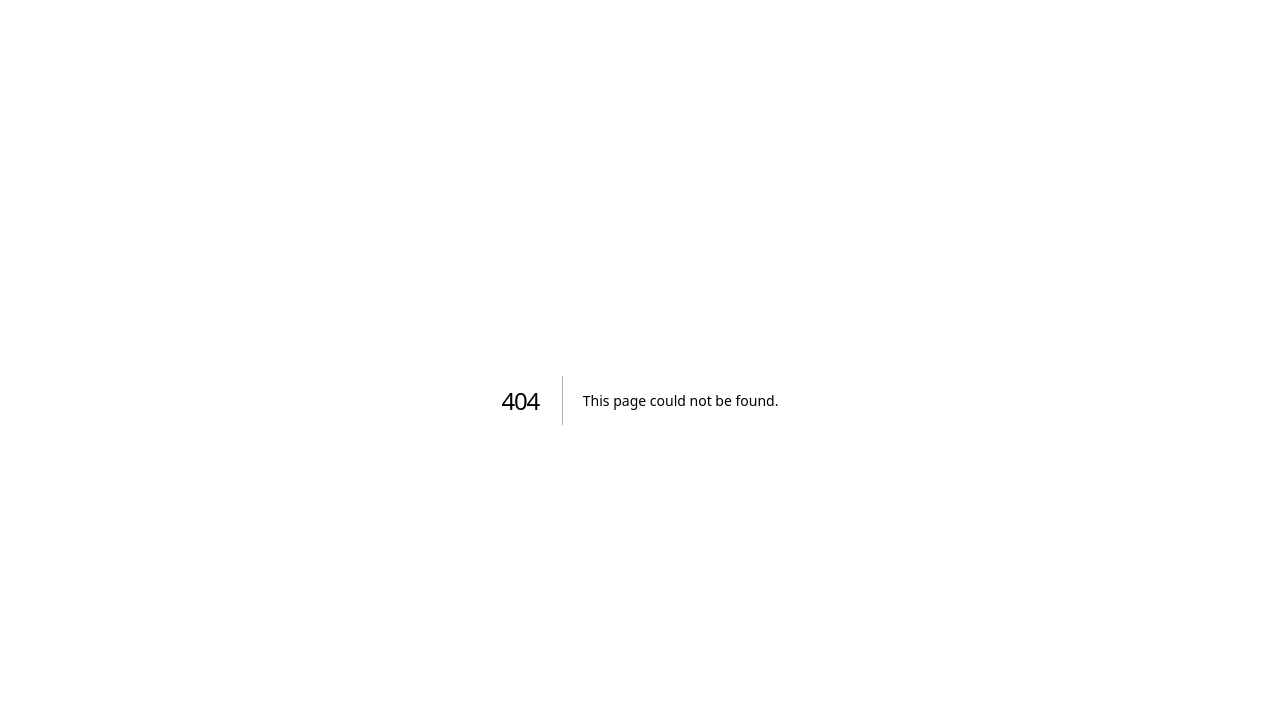
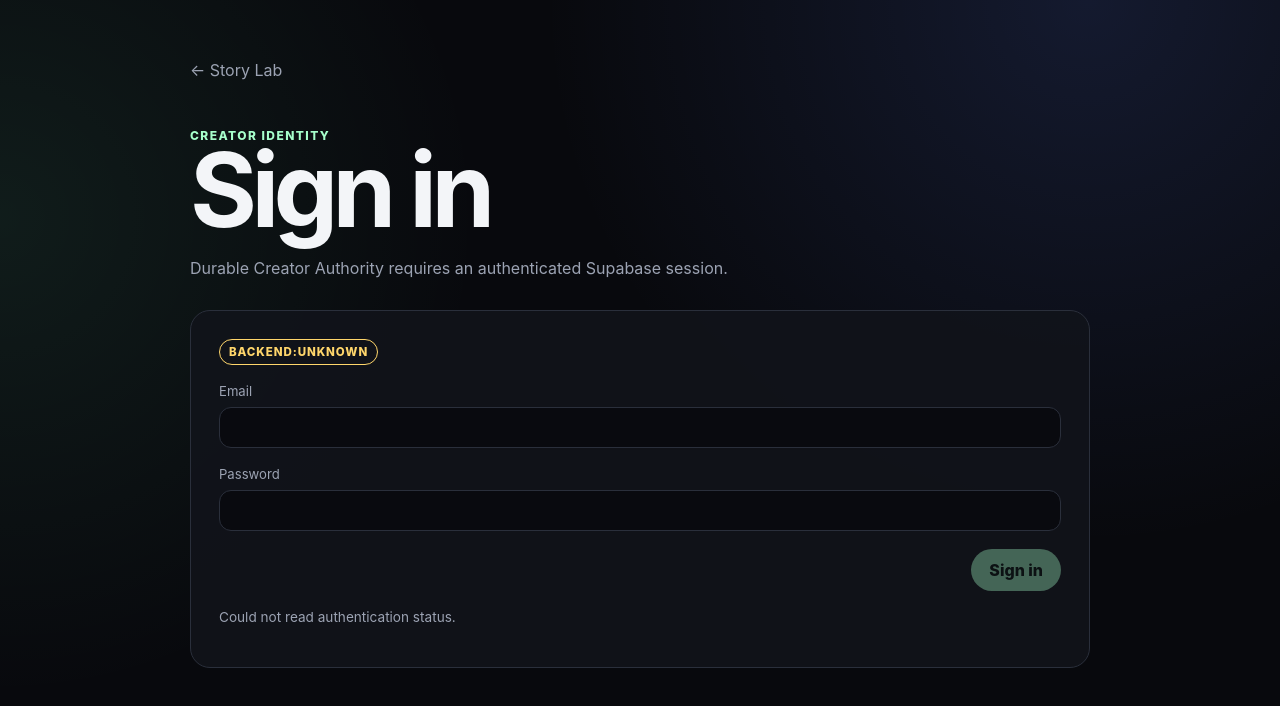
Before and after one commit to tehknesolutions/tehkne-storyforge, a Next.js app in the folder apps/story-lab/: page /login in a window 1280 px wide. Before the commit this address had no page. Shown: the top 706 px of the page. Built offline with nearby package versions, Linux system fonts and the light colour scheme; no server answers.

Commit message:
feat(v0.8): add Creator Authority login screen

```diff
--- /dev/null
+++ b/apps/story-lab/app/login/page.tsx
@@ -0,0 +1,125 @@
+"use client";
+
+import { useEffect, useState } from "react";
+
+export default function LoginPage() {
+  const [backend, setBackend] = useState<"UNKNOWN" | "EPHEMERAL" | "DURABLE">(
+    "UNKNOWN"
+  );
+  const [signupEnabled, setSignupEnabled] = useState(false);
+  const [email, setEmail] = useState("");
+  const [password, setPassword] = useState("");
+  const [message, setMessage] = useState("Checking backend…");
+  const [busy, setBusy] = useState(false);
+
+  useEffect(() => {
+    void fetch("/api/auth/status", { cache: "no-store" })
+      .then((response) => response.json())
+      .then((data) => {
+        setBackend(data.backend ?? "EPHEMERAL");
+        setSignupEnabled(Boolean(data.signupEnabled));
+        setMessage(
+          data.backend === "DURABLE"
+            ? data.authenticated
+              ? "A session is already active."
+              : "Durable authentication is available."
+            : "Supabase is not configured. Story Lab is running in preview mode."
+        );
+      })
+      .catch(() => setMessage("Could not read authentication status."));
+  }, []);
+
+  async function submit(mode: "sign-in" | "sign-up") {
+    setBusy(true);
+    setMessage(mode === "sign-in" ? "Signing in…" : "Creating account…");
+
+    try {
+      const response = await fetch(`/api/auth/${mode}`, {
+        method: "POST",
+        headers: { "Content-Type": "application/json" },
+        body: JSON.stringify({ email, password })
+      });
+      const data = await response.json();
+
+      if (!response.ok) {
+        setMessage(data.message ?? data.error ?? "Authentication failed.");
+        return;
+      }
+
+      if (mode === "sign-in") {
+        window.location.href = "/production";
+        return;
+      }
+
+      setMessage(
+        data.sessionCreated
+          ? "Account created and session started."
+          : "Account created. Check your email if confirmation is required."
+      );
+    } finally {
+      setBusy(false);
+    }
+  }
+
+  return (
+    <main className="review-shell">
+      <a className="back-link" href="/">← Story Lab</a>
+      <div className="eyebrow">CREATOR IDENTITY</div>
+      <h1>Sign in</h1>
+      <p className="muted review-intro">
+        Durable Creator Authority requires an authenticated Supabase session.
+      </p>
+
+      <article className="review-card auth-card">
+        <span
+          className={`status ${backend === "DURABLE" ? "canon" : "candidate"}`}
+        >
+          BACKEND:{backend}
+        </span>
+
+        <label className="provider-token-field">
+          <span>Email</span>
+          <input
+            type="email"
+            value={email}
+            onChange={(event) => setEmail(event.target.value)}
+            autoComplete="email"
+          />
+        </label>
+
+        <label className="provider-token-field">
+          <span>Password</span>
+          <input
+            type="password"
+            value={password}
+            onChange={(event) => setPassword(event.target.value)}
+            autoComplete="current-password"
+          />
+        </label>
+
+        <div className="review-actions">
+          {signupEnabled ? (
+            <button
+              className="secondary"
+              type="button"
+              disabled={busy || backend !== "DURABLE"}
+              onClick={() => submit("sign-up")}
+            >
+              Create account
+            </button>
+          ) : null}
+
+          <button
+            type="button"
+            disabled={busy || backend !== "DURABLE" || !email || password.length < 8}
+            onClick={() => submit("sign-in")}
+          >
+            Sign in
+          </button>
+        </div>
+
+        <p className="muted footnote" role="status">{message}</p>
+      </article>
+    </main>
+  );
+}
```
